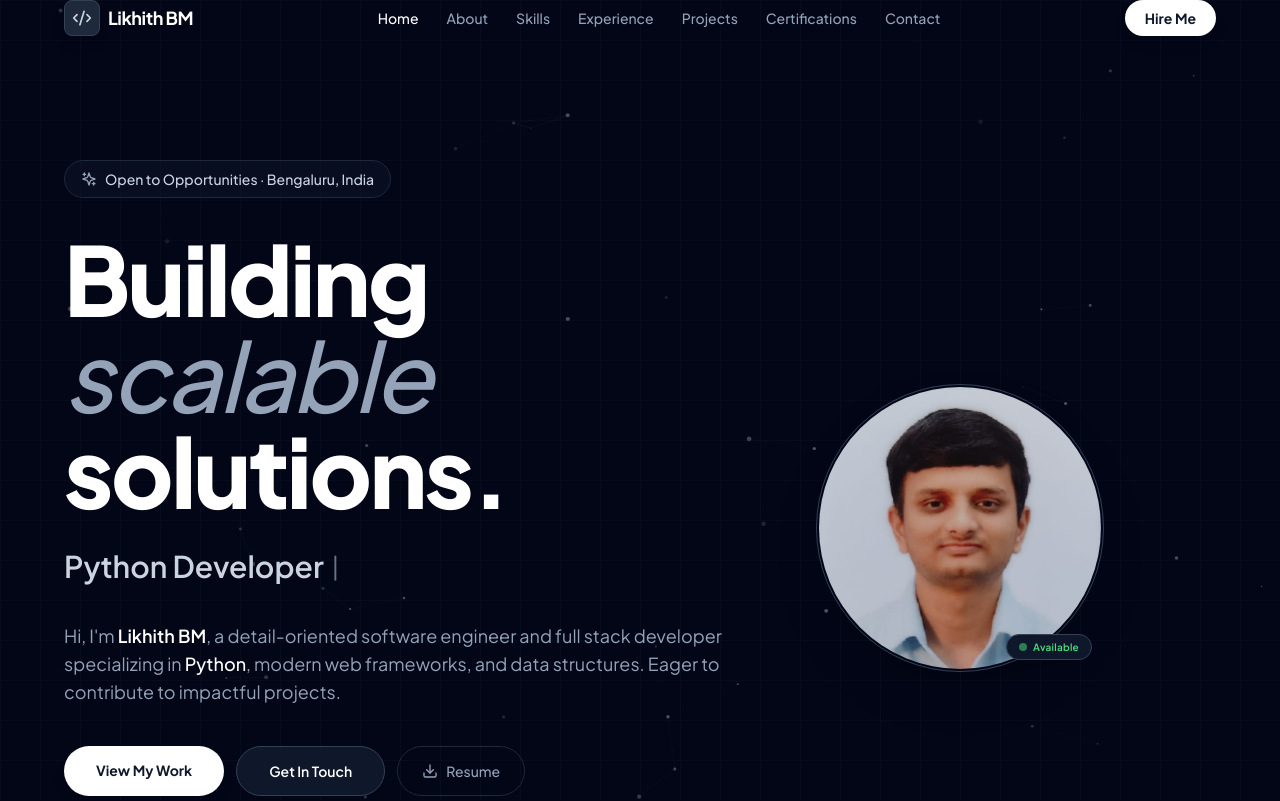
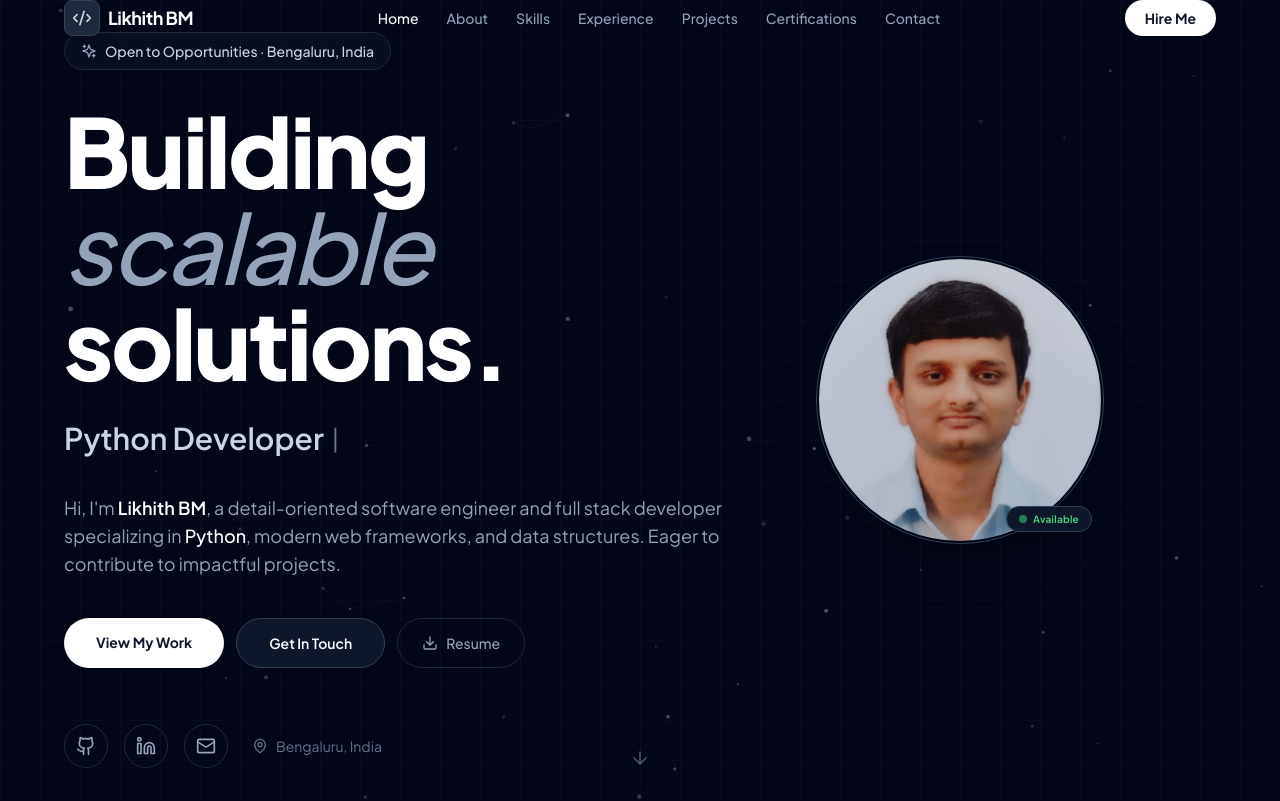
Before and after one commit to Likhithbm24/portfolio, a React (Vite) app: page / in a window 1280 px wide. Shown: the top 801 px of the page. Built offline with nearby package versions, Linux system fonts and the light colour scheme.

Commit message:
Fix: Remove huge top padding on desktop Hero to center properly

```diff
--- a/src/components/Hero.jsx
+++ b/src/components/Hero.jsx
@@ -36,7 +36,7 @@ export default function Hero() {
   return (
     <section id="home" className="relative min-h-screen flex items-center overflow-hidden">
 
-      <div className="section-container relative z-10 pt-36 md:pt-40 pb-16 md:pb-20 w-full">
+      <div className="section-container relative z-10 pt-28 lg:pt-0 pb-12 lg:pb-0 w-full">
         <div className="flex flex-col lg:flex-row items-center gap-8 lg:gap-20">
 
           {/* ── Photo – shows on MOBILE (top) and DESKTOP (right via order) ── */}
```
